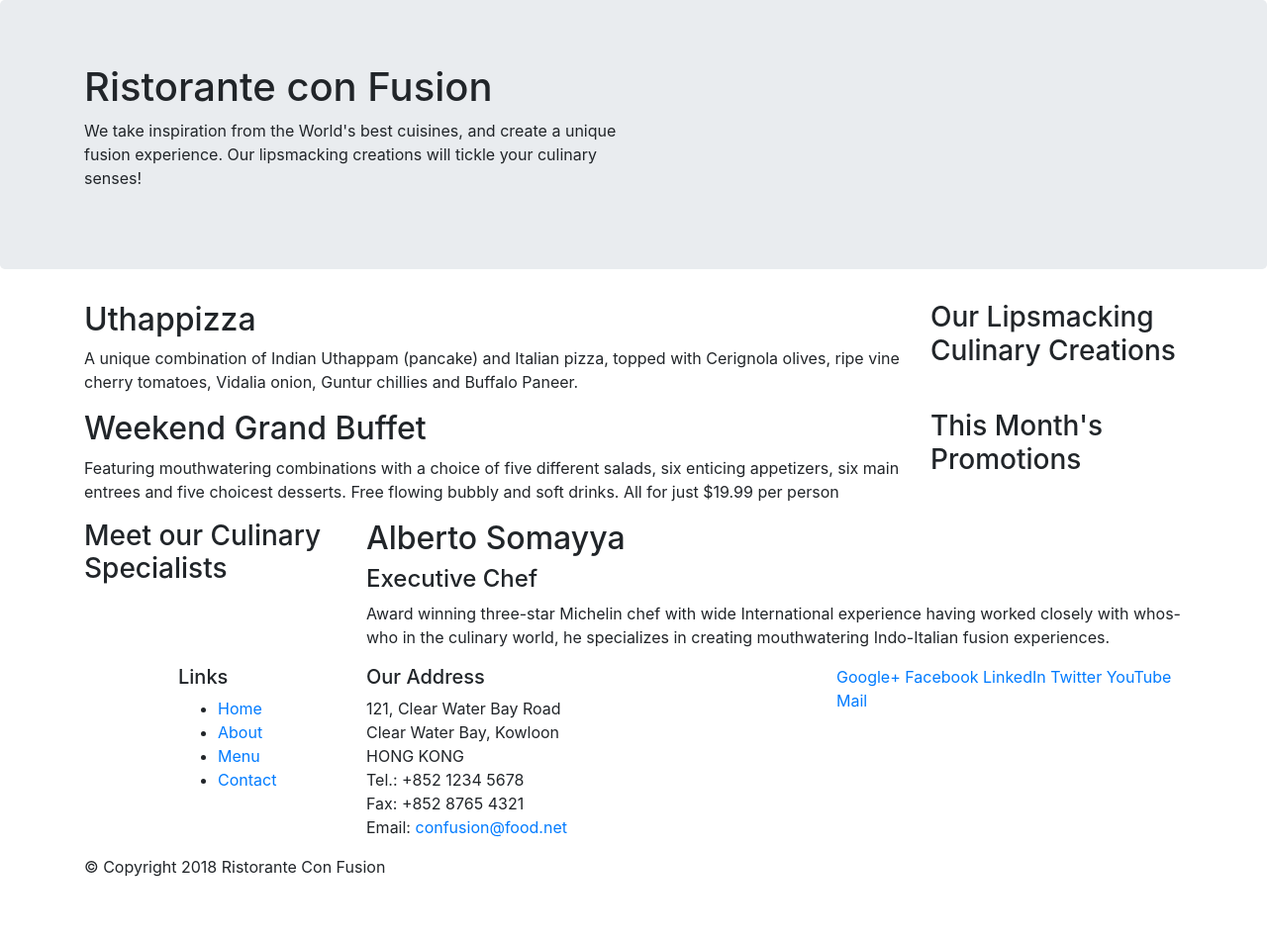
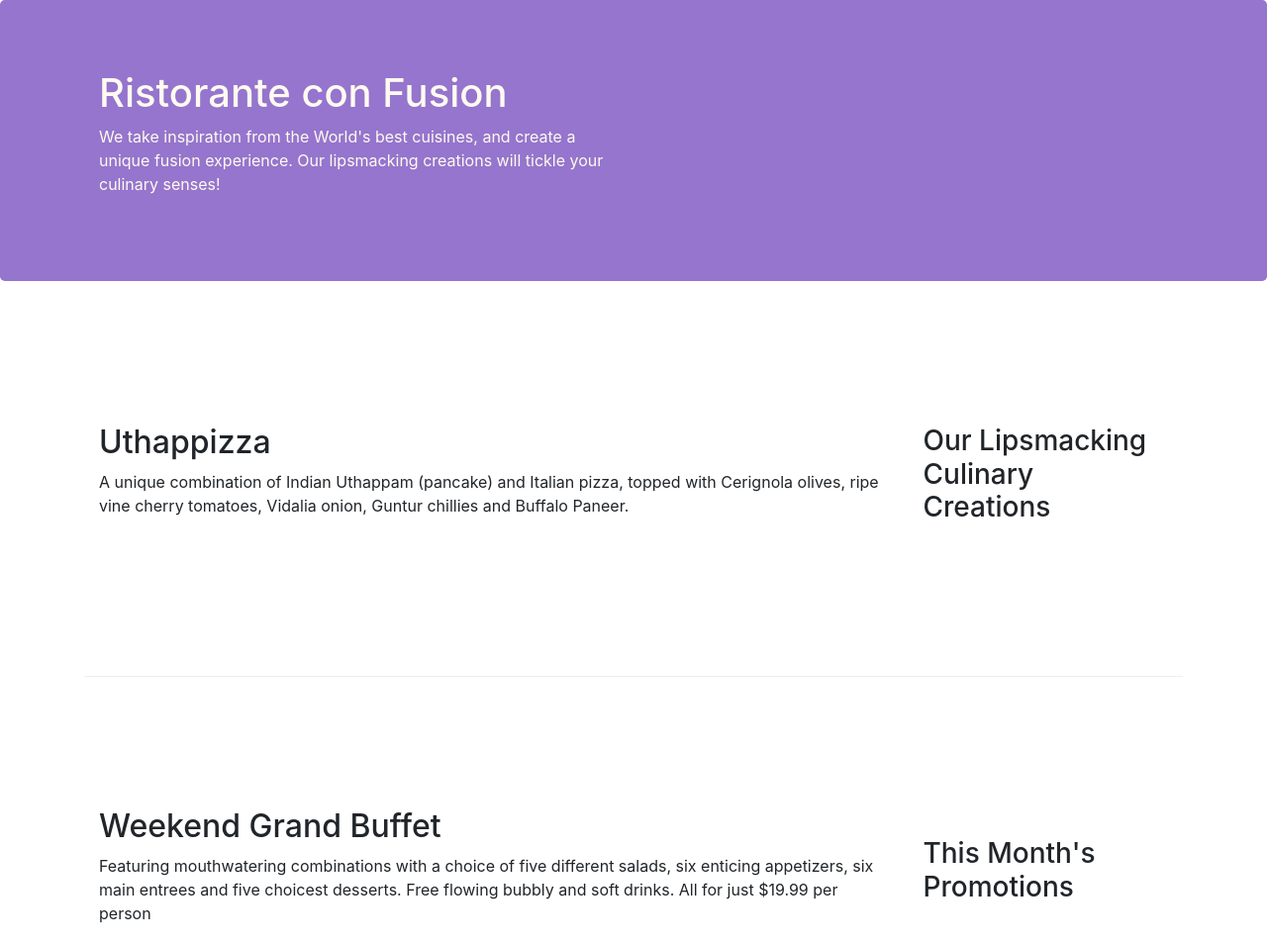
Before and after one commit to 0sk11/Bootstrap4, a website: page index.html in a window 1280 px wide. Shown: the top 954 px of the page at 99% size. Before the commit the page ends 904 px from the top, so only its background shows below. Drawn offline with nearby package versions, Linux system fonts and the light colour scheme.

Commit message:
bootstrap grid exercise final

```diff
--- /dev/null
+++ b/css/style.css
@@ -0,0 +1,28 @@
+.row-header{
+	margin:0px auto;
+	padding: 0px auto;
+}
+
+.row-content{
+	margin:0px auto;
+	padding: 50px auto;
+	border-bottom: 1px ridge;
+	min-height: 400px;
+}
+.row-footer{
+	background-color: #eeeeee;
+	margin:0px auto;
+	padding: 20px 0px;
+}
+
+.jumbotron{
+	padding: 70px 30px;
+	margin: 0px ;
+	background-color: #9575cd;
+	color: floralwhite;
+}
+.address{
+	font-size: 80%;
+	margin: 0px;
+	color: #0f0f0f;
+}
--- a/index.html
+++ b/index.html
@@ -9,13 +9,14 @@
 
     <!-- Bootstrap CSS -->
     <link rel="stylesheet" href="node_modules/bootstrap/dist/css/bootstrap.min.css">
+    <link rel="stylesheet" type="text/css" href="css/style.css">
 </head>
 
 <body>
 
     <header class="jumbotron">
         <div class="container">
-            <div class="row">
+            <div class="row row-header">
                 <div class="col-12 col-sm-6">
                     <h1>Ristorante con Fusion</h1>
                     <p>We take inspiration from the World's best cuisines, and create a unique fusion experience. Our lipsmacking creations will tickle your culinary senses!</p>
@@ -27,7 +28,7 @@
     </header>
 
     <div class="container">
-        <div class="row">
+        <div class="row row-content align-items-center">
             <div class="col-12 col-sm-4 order-sm-last col-md-3">
                 <h3>Our Lipsmacking Culinary Creations</h3>
             </div>
@@ -38,7 +39,7 @@
         </div>
 
 
-        <div class="row">
+        <div class="row row-content align-items-center">
             <div class="col-12 order-sm-last col-sm-4 col-md-3">
                 <h3>This Month's Promotions</h3>
             </div>
@@ -48,7 +49,7 @@
             </div>
         </div>
 
-        <div class="row">
+        <div class="row row-content align-items-center">
             <div class="col-12 col-sm-4 col-md-3">
                 <h3>Meet our Culinary Specialists</h3>
             </div>
@@ -62,10 +63,10 @@
 
     <footer>
         <div class="container">
-            <div class="row">
+            <div class="row row-footer">
                 <div class="col-4 offset-1 col-sm-2">
                     <h5>Links</h5>
-                    <ul>
+                    <ul class="list-unstyled">
                         <li><a href="#">Home</a></li>
                         <li><a href="#">About</a></li>
                         <li><a href="#">Menu</a></li>
@@ -83,8 +84,8 @@
 		              Email: <a href="mailto:confusion@food.net">confusion@food.net</a>
 		           </address>
                 </div>
-                <div class="col-12 col-sm-4">
-                    <div>
+                <div class="col-12 col-sm-4 align-self-center">
+                    <div class="text-center">
                         <a href="http://google.com/+">Google+</a>
                         <a href="http://www.facebook.com/profile.php?id=">Facebook</a>
                         <a href="http://www.linkedin.com/in/">LinkedIn</a>
@@ -94,7 +95,7 @@
                     </div>
                 </div>
            </div>
-           <div class="row">
+           <div class="row row-footer justify-content-center">
                 <div class="col-auto">
                     <p>© Copyright 2018 Ristorante Con Fusion</p>
                 </div>
```
